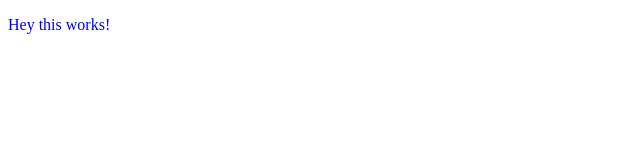
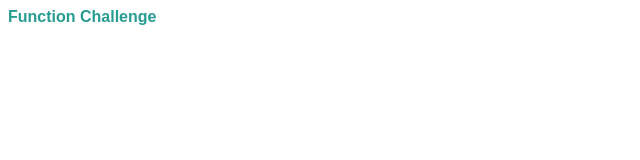
Before and after one commit to thisisserious/prime_prestudy_01, a plain HTML site: page index.html in a window 1280 px wide. Shown: the whole page, without its empty margins (0-640 px from the left). Drawn offline with Linux system fonts and the light colour scheme.

Commit message:
Add basic styling

```diff
--- a/index.html
+++ b/index.html
@@ -6,6 +6,6 @@
 	</head>
 
 	<body>
-		<p>Hey this works!</p>
+		<header>Function Challenge</header>
 	</body>
 </html>
--- a/script.js
+++ b/script.js
@@ -1,3 +1,5 @@
+console.log("This works!");
+
 function thisWorks(a,b) {
 	return a * b;
 }
--- a/styles.css
+++ b/styles.css
@@ -1,3 +1,5 @@
-body {
-	color: #0000FF;
+header {
+	color: #279C90;
+	font-family: arial, sans-serif;
+	font-weight: bold;
 }
```
